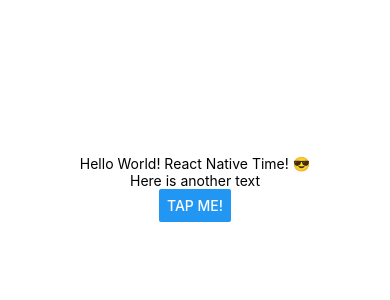
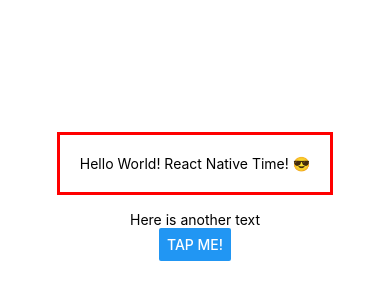
Before and after one commit to varcharfoobar/reactive, a React Native app in the folder RNCourse/: screen / in a window 390 px wide. Shown: the part 234-534 px from the top of the page. Built offline with nearby package versions, Linux system fonts and the light colour scheme.

Commit message:
Minor changes

```diff
--- a/RNCourse/App.js
+++ b/RNCourse/App.js
@@ -13,7 +13,14 @@
     // We can also nest our views
 
     <View style={styles.container}>
-      <Text>Hello World! React Native Time! 😎</Text>
+      <Text
+        style={{
+          margin: 16,
+          borderColor: 'red',
+          borderWidth: 3,
+          padding: 20 }}>
+        Hello World! React Native Time! 😎
+      </Text>
       <Text>Here is another text</Text>
       <Button title='Tap me!'/>
       <StatusBar style="auto" />
```
